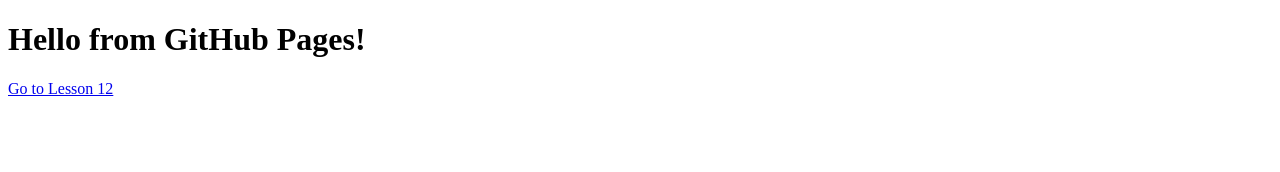
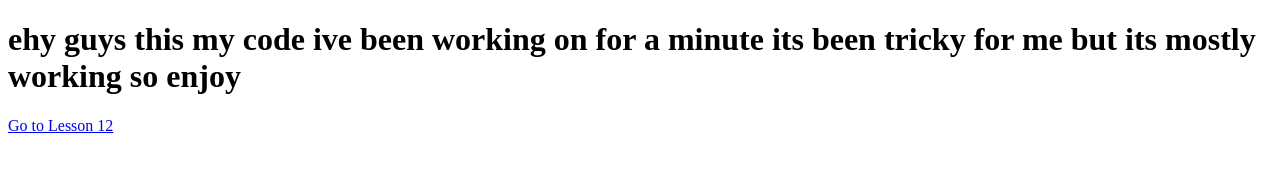
Before and after one commit to kody765/first-project, a plain HTML site: page index.html in a window 1280 px wide. Drawn offline with Linux system fonts and the light colour scheme.

Commit message:
Updated paragraph in index.html

```diff
--- a/index.html
+++ b/index.html
@@ -4,7 +4,7 @@
   <title>It works!</title>
 </head>
 <body>
-  <h1>Hello from GitHub Pages!</h1>
+  <h1>ehy guys this my code ive been working on for a minute its been tricky for me but its mostly working so enjoy</h1>
   <p><a href="lesson12.html">Go to Lesson 12</a></p>
 </body>
 </html>
```
